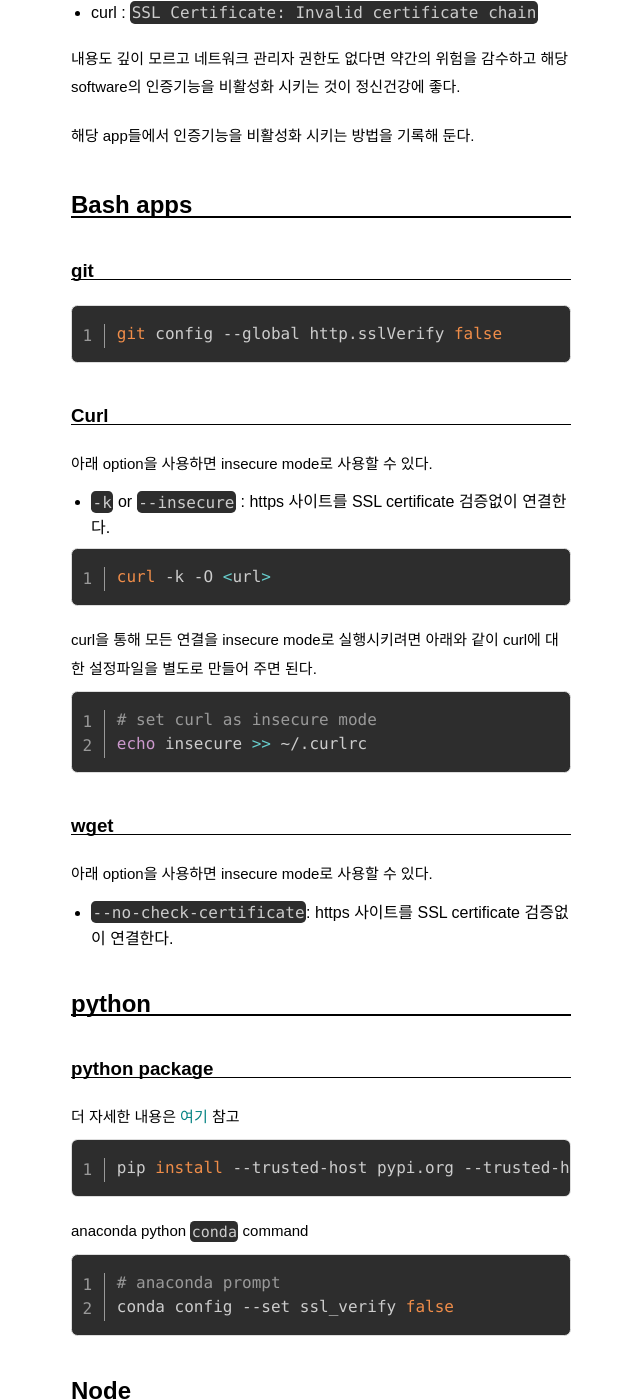
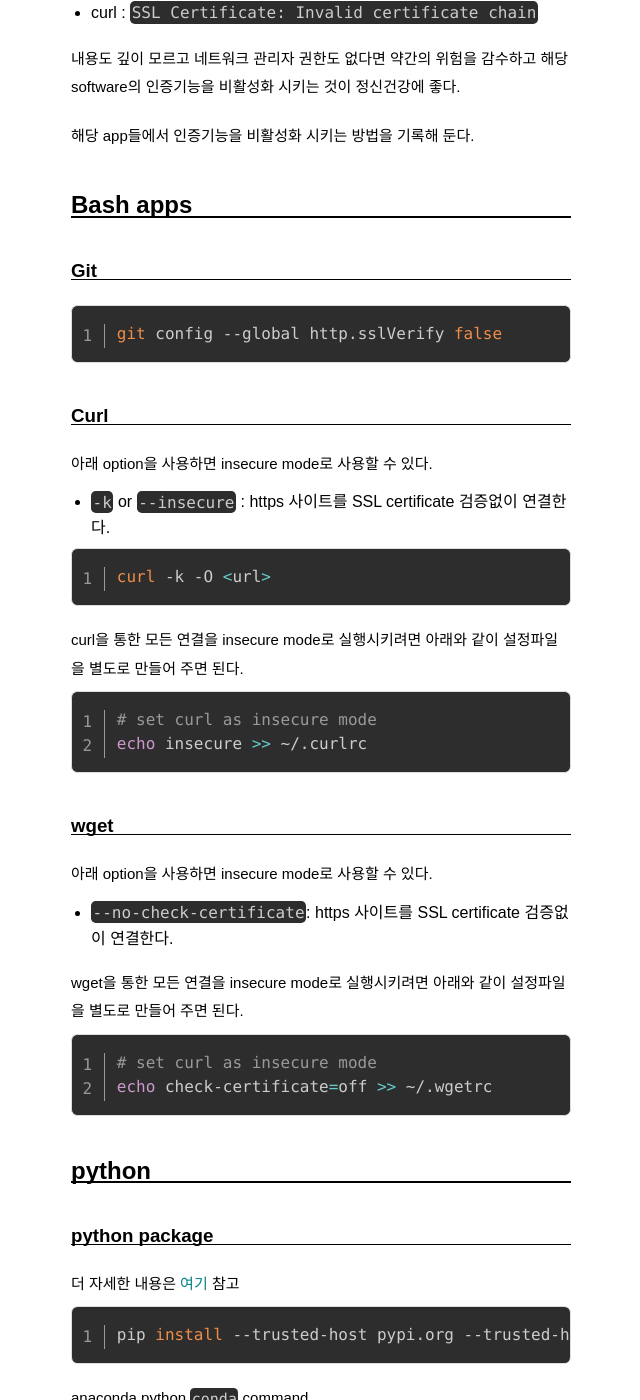
Before and after one commit to pinedance/blog, a Jekyll site: the page built from _posts/2017/07-12/2017-11-02-how-to-bypass-SSL.md, in a window 1280 px wide and 1400 px high, scrolled down 930 px. Shown: the whole window, without its empty margins (319-959 px from the left). Built offline with Jekyll 4.4.1, drawn with Linux system fonts in a browser that asks for light colours; some web fonts are replaced; comment, search, counter and statistics services are not loaded; some of the changed text lies outside the part shown.

Commit message:
update old blog

````diff
--- a/_posts/2017/07-12/2017-11-02-how-to-bypass-SSL.md
+++ b/_posts/2017/07-12/2017-11-02-how-to-bypass-SSL.md
@@ -31,7 +31,7 @@ tags: [ssl, git, curl, python, ruby, node, conda]
 
 ## Bash apps
 
-### git
+### Git
 
 ```bash
 git config --global http.sslVerify false
@@ -47,7 +47,7 @@ git config --global http.sslVerify false
 curl -k -O <url>
 ```
 
-curl을 통해 모든 연결을 insecure mode로 실행시키려면 아래와 같이 curl에 대한 설정파일을 별도로 만들어 주면 된다.
+curl을 통한 모든 연결을 insecure mode로 실행시키려면 아래와 같이 설정파일을 별도로 만들어 주면 된다.
 
 ```bash
 # set curl as insecure mode
@@ -60,6 +60,12 @@ echo insecure >> ~/.curlrc
 
 * `--no-check-certificate`: https 사이트를 SSL certificate 검증없이 연결한다.
 
+wget을 통한 모든 연결을 insecure mode로 실행시키려면 아래와 같이 설정파일을 별도로 만들어 주면 된다.
+
+```bash
+# set curl as insecure mode
+echo check-certificate=off >> ~/.wgetrc
+```
 
 ## python
 
@@ -105,6 +111,17 @@ atom package (`apm`)
 apm config set strict-ssl false
 ```
 
+### Yarn
+
+yarn을 사용하는 경우, 아래와 같이 해보자.
+
+```
+yarn config set "strict-ssl" false -g
+set NODE_TLS_REJECT_UNAUTHORIZED=0
+Export NODE_TLS_REJECT_UNAUTHORIZED=0
+```
+
+
 ## Ruby
 
 ### Ruby itself
@@ -147,3 +164,4 @@ source "http://rubygems.org"
 
 * [Node Version Manager and failing certificate verification](https://juffalow.com/other/node-version-manager-and-failing-certificate-verification)
 * [How to ignore invalid and self signed ssl connection errors with curl](https://www.cyberciti.biz/faq/how-to-curl-ignore-ssl-certificate-warnings-command-option/)
+* [회사 프록시와 인증서에 고통받는 그대를 위한 글](http://blog.securekim.com/2019/03/bash-gradle-python-wget-nodejsnpm-apt.html)
````
Also changed, not shown: other parts of _posts/2017/07-12/2017-11-02-how-to-bypass-SSL.md (+1 -1 lines).
